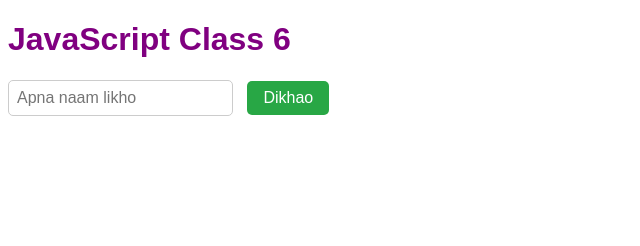
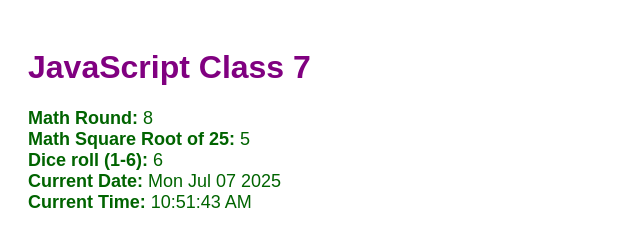
Before and after one commit to 10108943/hover-buttons, a plain HTML site: page index.html in a window 1280 px wide. Shown: the whole page, without its empty margins (0-640 px from the left). Drawn offline with Linux system fonts and the light colour scheme.

Commit message:
Update index.html

```diff
--- a/index.html
+++ b/index.html
@@ -3,52 +3,43 @@
 <head>
   <meta charset="UTF-8" />
   <meta name="viewport" content="width=device-width, initial-scale=1.0"/>
-  <title>JS Class 6 - Input Form</title>
+  <title>JS Class 7 - Math, Date, Random</title>
   <style>
     body {
-      font-family: Arial, sans-serif;
+      font-family: sans-serif;
+      padding: 20px;
     }
-    input {
-      padding: 8px;
-      font-size: 16px;
-      margin-right: 10px;
-      border-radius: 5px;
-      border: 1px solid #ccc;
-    }
-    button {
-      padding: 8px 16px;
-      font-size: 16px;
-      background-color: #28a745;
-      color: white;
-      border: none;
-      border-radius: 5px;
-      cursor: pointer;
-    }
-    #output {
+    .output {
       margin-top: 20px;
-      font-size: 20px;
-      color: darkblue;
+      color: darkgreen;
+      font-size: 18px;
     }
   </style>
 </head>
 <body>
-  <h1 style="color: purple;">JavaScript Class 6</h1>
+  <h1 style="color: purple;">JavaScript Class 7</h1>
 
-  <input type="text" id="nameInput" placeholder="Apna naam likho" />
-  <button onclick="showName()">Dikhao</button>
-
-  <div id="output"></div>
+  <div class="output" id="result"></div>
 
   <script>
-    function showName() {
-      let name = document.getElementById("nameInput").value;
+    let output = "";
 
-      if (name === "") {
-        document.getElementById("output").innerHTML = "Naam likho pehle 😅";
-      } else {
-        document.getElementById("output").innerHTML = "Welcome, " + name + "! 🎉";
-      }
-    }
+    // Math
+    let num = 7.6;
+    output += "<strong>Math Round:</strong> " + Math.round(num) + "<br>";
+    output += "<strong>Math Square Root of 25:</strong> " + Math.sqrt(25) + "<br>";
+
+    // Random number (1 to 6)
+    let dice = Math.floor(Math.random() * 6) + 1;
+    output += "<strong>Dice roll (1-6):</strong> " + dice + "<br>";
+
+    // Date
+    let now = new Date();
+    output += "<strong>Current Date:</strong> " + now.toDateString() + "<br>";
+    output += "<strong>Current Time:</strong> " + now.toLocaleTimeString() + "<br>";
+
+    // Show all on page
+    document.getElementById("result").innerHTML = output;
   </script>
 </body>
 </html>
```
